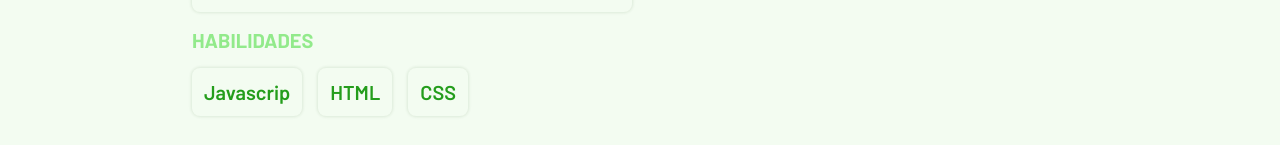
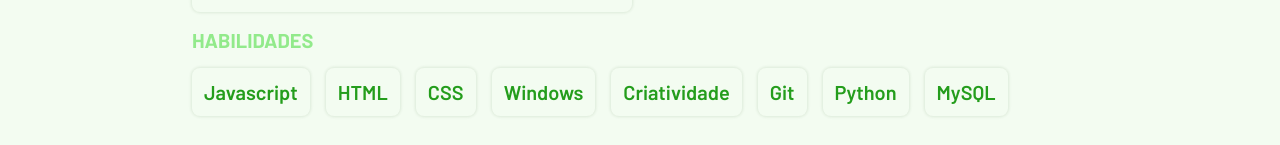
Before and after one commit to MarcosCoelhoo/mini-portfolio-marcosdev, a React (Vite) app: page /about in a window 1280 px wide. Shown: the part 726-871 px from the top of the page. Built offline with nearby package versions, Linux system fonts and the light colour scheme; the HTML template or start-up script is replaced by a standard one.

Commit message:
add: json skills

```diff
--- a/src/components/Skills.jsx
+++ b/src/components/Skills.jsx
@@ -2,22 +2,29 @@
 import React from 'react';
 
 const Skills = () => {
+  const [data, setData] = React.useState(null);
+
+  React.useEffect(() => {
+    async function fetchData() {
+      const json = await (await fetch('./about.json')).json();
+
+      setData(json[0].skills);
+    }
+
+    fetchData();
+  }, []);
+
+  if (data === null) return null;
   return (
     <div className={styles.skills}>
       <h1 className="title">Habilidades</h1>
 
       <ul className={styles.list}>
-        <li className={styles.item}>
-          <p>Javascrip</p>
-        </li>
-
-        <li className={styles.item}>
-          <p>HTML</p>
-        </li>
-
-        <li className={styles.item}>
-          <p>CSS</p>
-        </li>
+        {data.map((skill, index) => (
+          <li key={index} className={styles.item}>
+            <p>{skill}</p>
+          </li>
+        ))}
       </ul>
     </div>
   );
```
